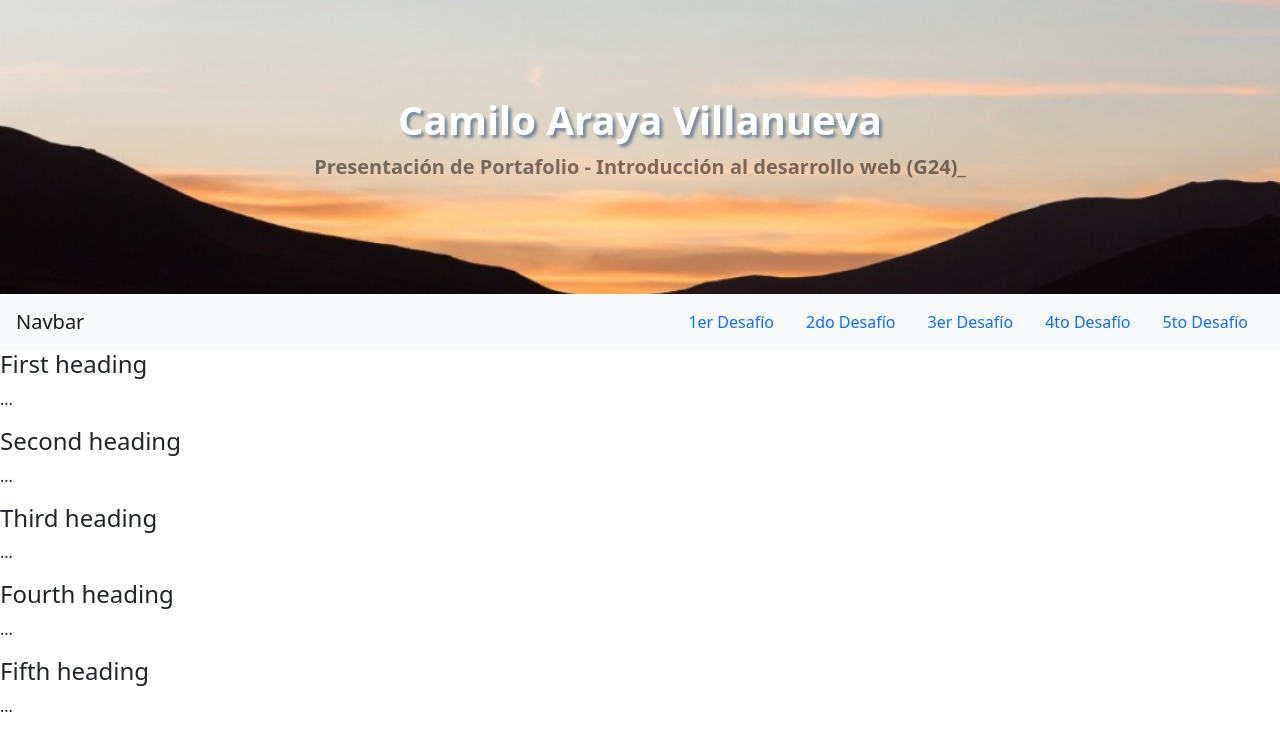
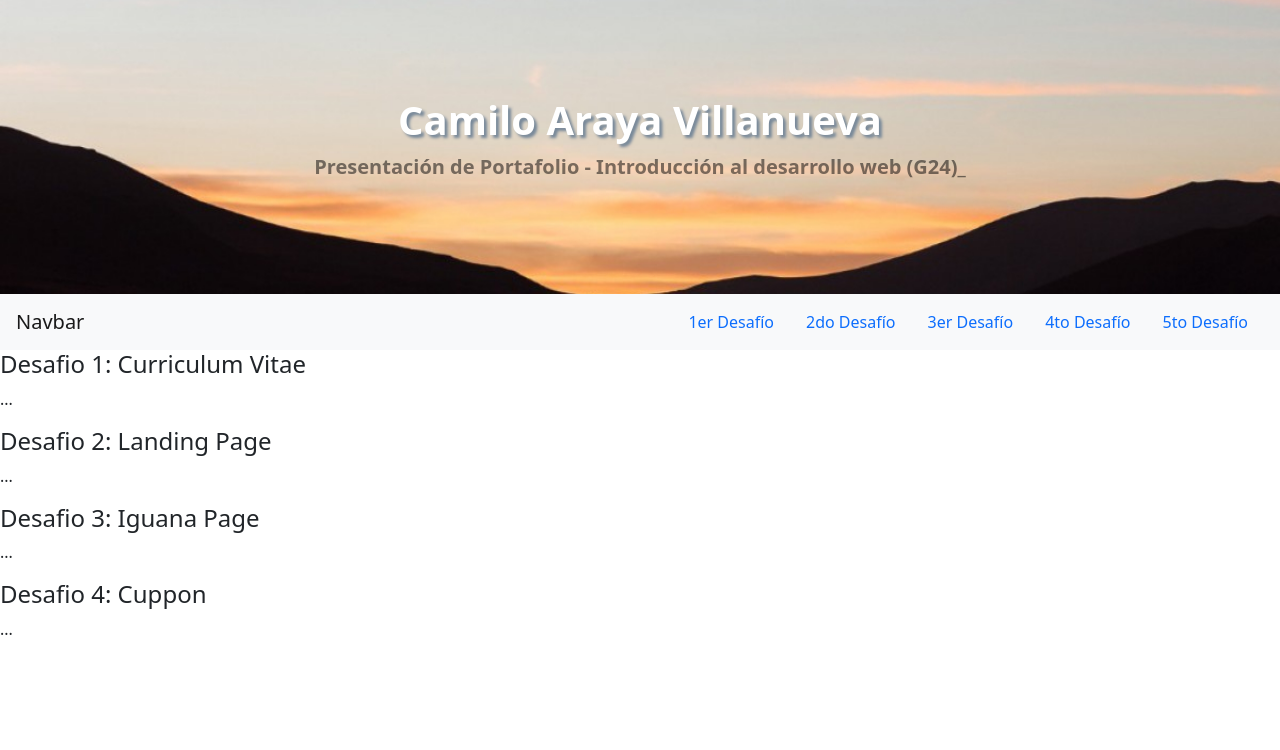
Before and after one commit to Camolo23/camolo23.github.io, a plain HTML site: page index.html in a window 1280 px wide. Drawn offline with nearby package versions, Linux system fonts and the light colour scheme; a web font is replaced by a local one.

Commit message:
Segundo Fork

```diff
--- a/index.html
+++ b/index.html
@@ -48,15 +48,13 @@
             </ul>
           </nav>
           <div data-bs-spy="scroll" data-bs-target="#navbar-example2" data-bs-offset="0" class="scrollspy-example" tabindex="0">
-            <h4 id="scrollspyHeading1">First heading</h4>
+            <h4 id="scrollspyHeading1">Desafio 1: Curriculum Vitae</h4>
             <p>...</p>
-            <h4 id="scrollspyHeading2">Second heading</h4>
+            <h4 id="scrollspyHeading2">Desafio 2: Landing Page</h4>
             <p>...</p>
-            <h4 id="scrollspyHeading3">Third heading</h4>
+            <h4 id="scrollspyHeading3">Desafio 3: Iguana Page</h4>
             <p>...</p>
-            <h4 id="scrollspyHeading4">Fourth heading</h4>
-            <p>...</p>
-            <h4 id="scrollspyHeading5">Fifth heading</h4>
+            <h4 id="scrollspyHeading4">Desafio 4: Cuppon</h4>
             <p>...</p>
           </div>
 
```
